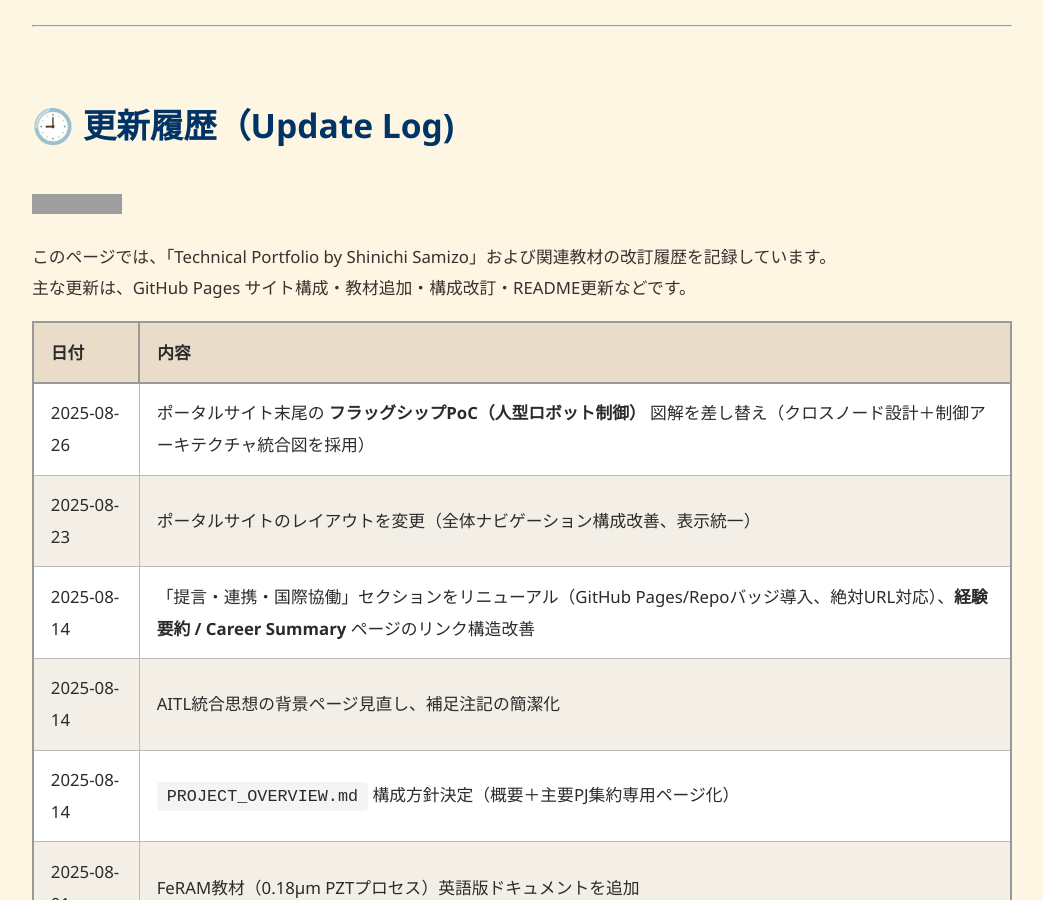
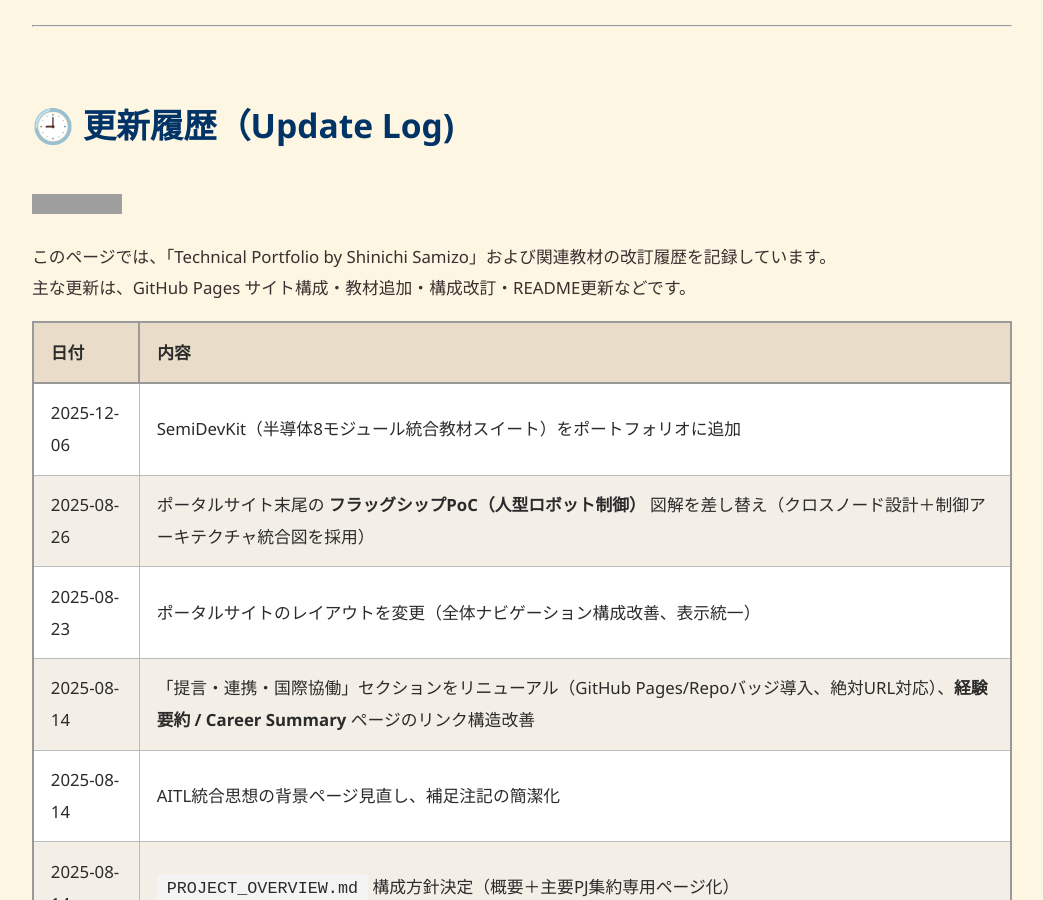
Before and after one commit to Samizo-AITL/Samizo-AITL.github.io, a Jekyll site: the page built from about/update/index.md, in a window 1280 px wide and 900 px high. Shown: the whole window, without its empty margins (118-1161 px from the left). Built offline with Jekyll 4.4.1, drawn with Linux system fonts in a browser that asks for light colours; grey boxes are pictures that could not be loaded.

Commit message:
Update index.md

```diff
--- a/about/update/index.md
+++ b/about/update/index.md
@@ -14,6 +14,7 @@ description: Samizo-AITLおよび関連教材の改訂履歴（GitHub Pagesポ
 
 | 日付       | 内容 |
 |------------|------|
+| 2025-12-06 | SemiDevKit（半導体8モジュール統合教材スイート）をポートフォリオに追加 |
 | 2025-08-26 | ポータルサイト末尾の **フラッグシップPoC（人型ロボット制御）** 図解を差し替え（クロスノード設計＋制御アーキテクチャ統合図を採用） |
 | 2025-08-23 | ポータルサイトのレイアウトを変更（全体ナビゲーション構成改善、表示統一） |
 | 2025-08-14 | 「提言・連携・国際協働」セクションをリニューアル（GitHub Pages/Repoバッジ導入、絶対URL対応）、**経験要約 / Career Summary** ページのリンク構造改善 |
```
